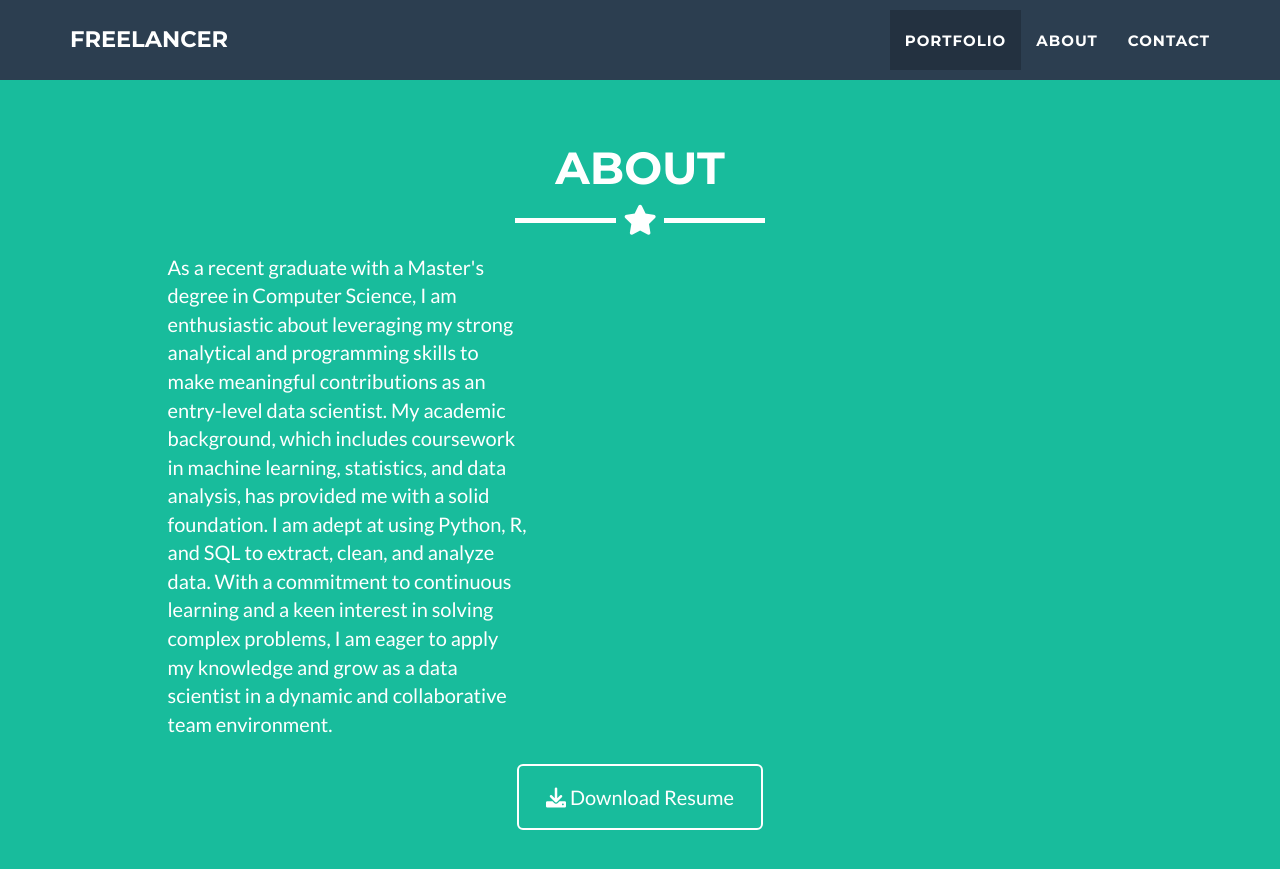
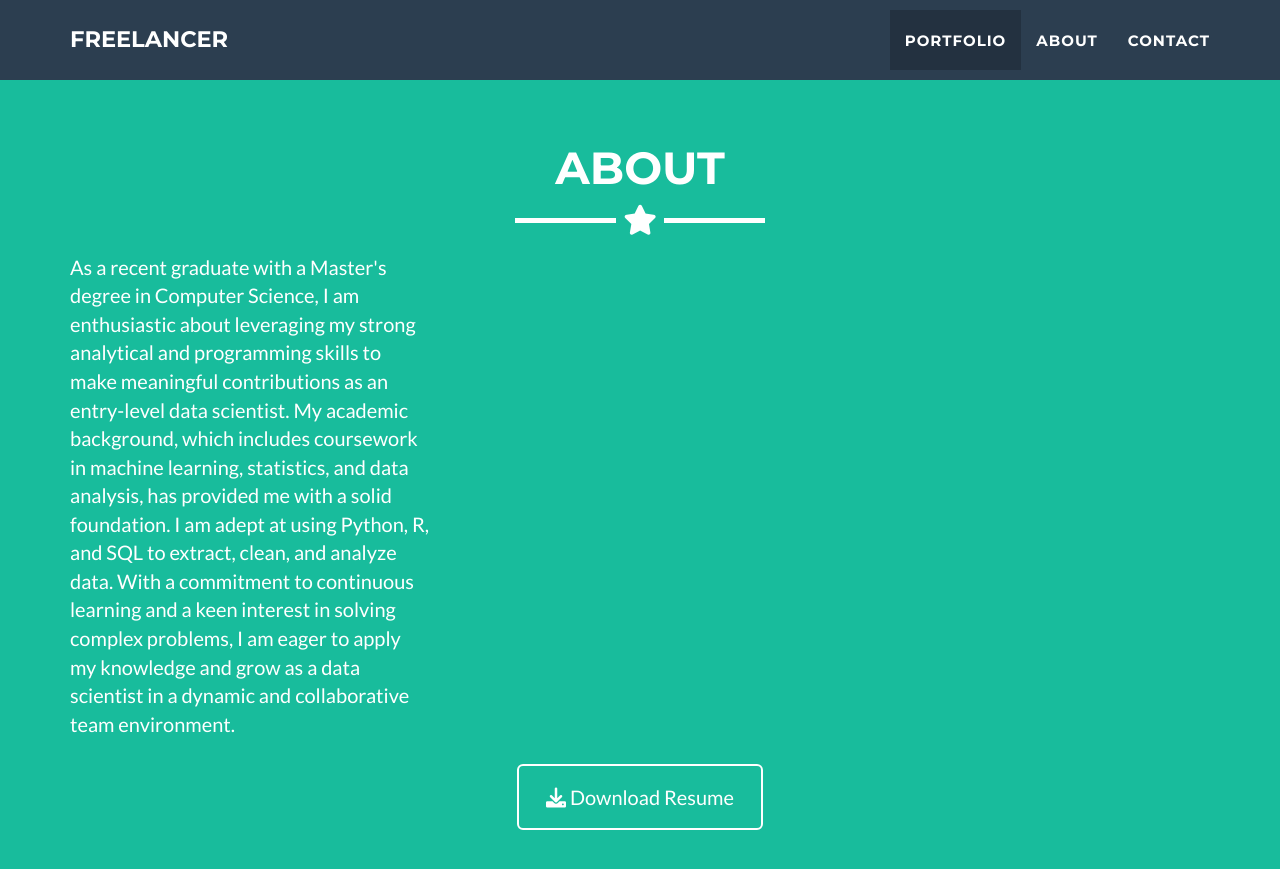
Before and after one commit to This-swapnil/portfolio, a Jekyll site: the page built from _posts/2014-07-18-project-1.markdown, in a window 1280 px wide and 900 px high, scrolled down 1666 px. Shown: the top 869 px of the window. Built offline with Jekyll 4.4.1, drawn with Linux system fonts in a browser that asks for light colours.

Commit message:
Initial Commit

```diff
--- a/_includes/about.html
+++ b/_includes/about.html
@@ -8,7 +8,7 @@
       </div>
     </div>
     <div class="row">
-      <div class="col-lg-4 col-lg-offset-1">
+      <div class="col-lg-4">
         <p>As a recent graduate with a Master's degree in Computer Science, I am
           enthusiastic about leveraging my strong analytical and programming
           skills to make meaningful contributions as an entry-level data scientist.
@@ -25,7 +25,7 @@
           a graphic artist looking to share your projects, this template is the perfect starting point! </p>
       </div> -->
       <div class="col-lg-8 col-lg-offset-2 text-center">
-        <a download="blob:https://github.com/58d12ddd-678d-405f-9c39-684ebdb26cf9" class="btn btn-lg btn-outline">
+        <a download="https://github.com/58d12ddd-678d-405f-9c39-684ebdb26cf9" class="btn btn-lg btn-outline">
           <i class="fa fa-download"></i> Download Resume
         </a>
       </div>
```
